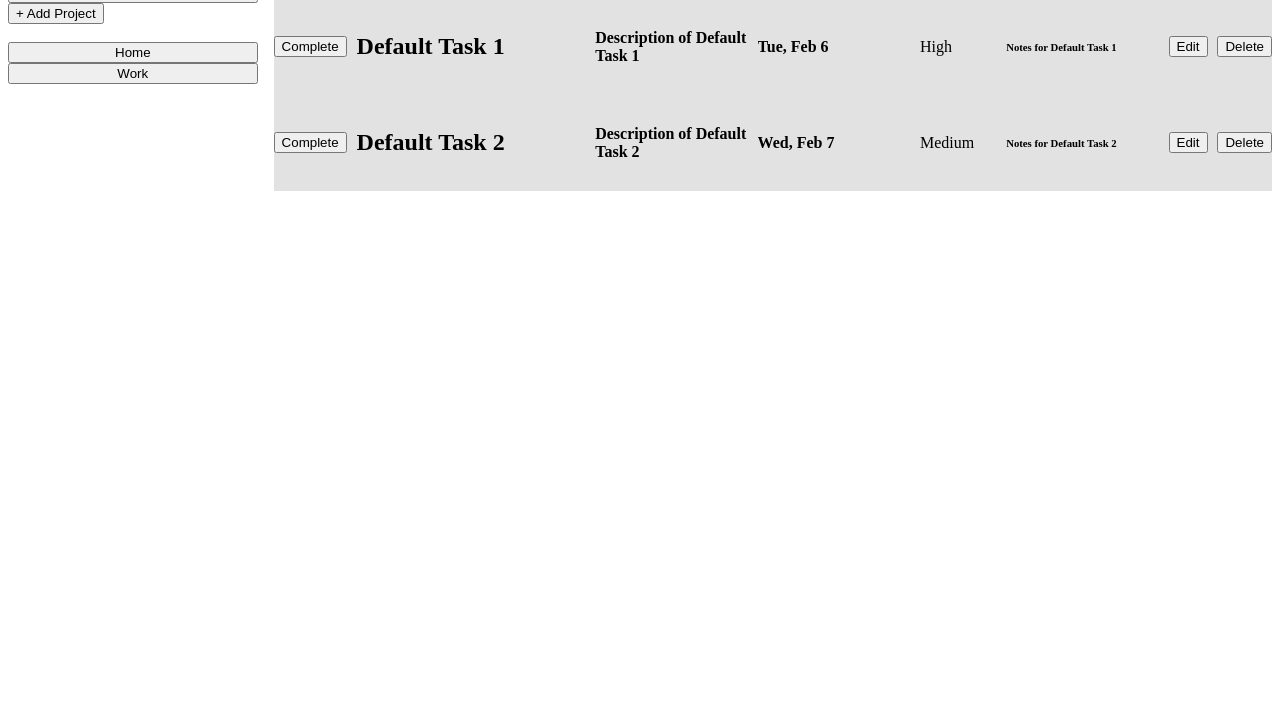
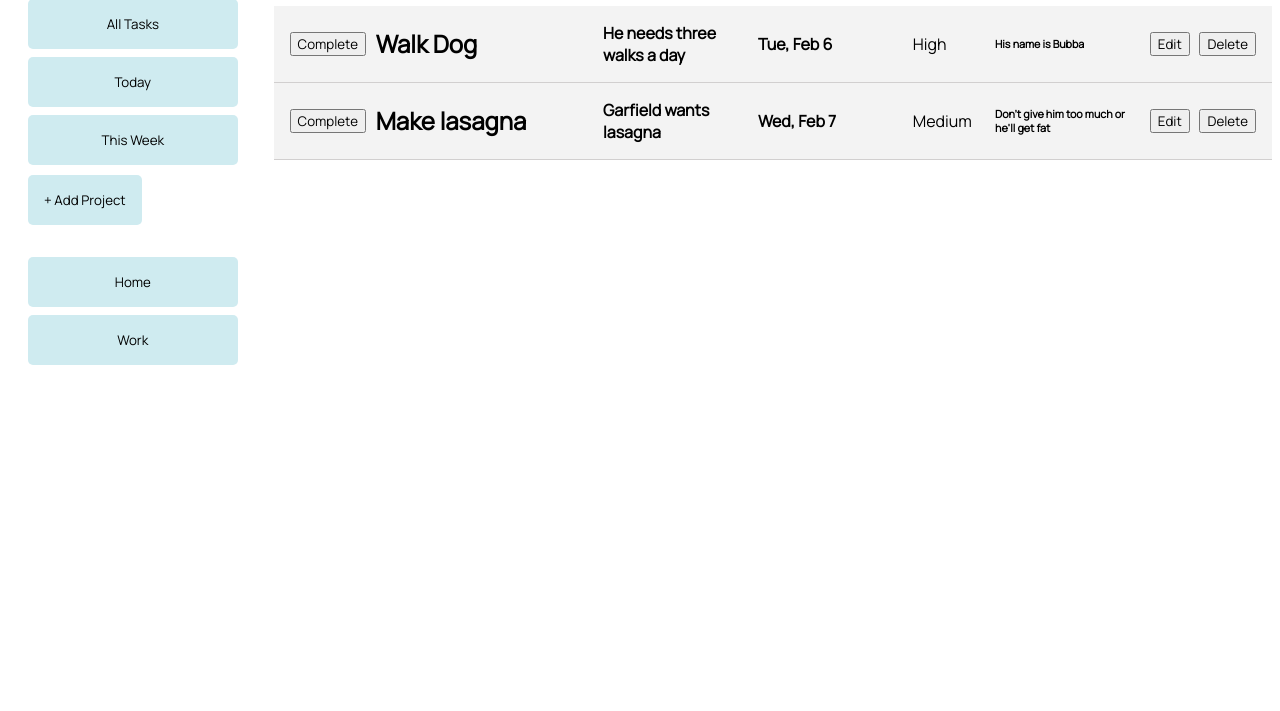
Before and after one commit to Decoldest/to-do-list, a website built with webpack: page dist/index.html in a window 1280 px wide. Shown: the part 89-800 px from the top of the page. Built offline with nearby package versions, Linux system fonts and the light colour scheme.

Commit message:
Add styling

```diff
--- a/src/projects.js
+++ b/src/projects.js
@@ -59,56 +59,40 @@ export function createNewProject(name) {
   }
 }
 
+// Function to add default tasks if they haven't been added already
+// Function to add default tasks if they don't exist
 function addDefaultTasks() {
   const defaultTasks = [
     {
-      title: 'Default Task 1',
-      description: 'Description of Default Task 1',
+      title: 'Walk Dog',
+      description: 'He needs three walks a day',
       dueDate: '2024-02-06',
       priority: 'High',
-      notes: 'Notes for Default Task 1',
+      notes: 'His name is Bubba',
       completed: 'no',
       project: 'Default Project'
     },
     {
-      title: 'Default Task 2',
-      description: 'Description of Default Task 2',
+      title: 'Make lasagna',
+      description: 'Garfield wants lasagna',
       dueDate: '2024-02-07',
       priority: 'Medium',
-      notes: 'Notes for Default Task 2',
-      completed: 'no',
-      project: 'Default Project'
-    },
-    {
-      title: 'Default Task 5',
-      description: 'Description of Default Task 2',
-      dueDate: '2024-02-07',
-      priority: 'Medium',
-      notes: 'Notes for Default Task 2',
-      completed: 'no',
-      project: 'Default Project'
-    },
-    {
-      title: 'Default Task 6',
-      description: 'Description of Default Task 2',
-      dueDate: '2024-02-07',
-      priority: 'Medium',
-      notes: 'Notes for Default Task 2',
+      notes: 'Don\'t give him too much or he\'ll get fat',
       completed: 'no',
       project: 'Default Project'
     }
   ];
 
-  addToProjects(defaultTasks[0], 'Default Project');
-  addToProjects(defaultTasks[1], 'Default Project');
+  const projects = getProjects();
+  const defaultProjectTasks = projects['Default Project'];
+
+  if (!defaultProjectTasks || defaultProjectTasks.length === 0) {
+    addToProjects(defaultTasks[0], 'Default Project');
+    addToProjects(defaultTasks[1], 'Default Project');
+  }
 }
 
-function initializeDefaults() {
-  if (!localStorage.getItem('defaultsAdded')) {
-    addDefaultTasks();
-    localStorage.setItem('defaultsAdded', 'true');
-  }
-}
-initializeDefaults();
+addDefaultTasks();
+
 
 export { addToProjects, getProjects, removeTaskFromProjects, getAllTasks, upDateComplete };
```
Also changed, not shown: dist/index.html, dist/main.js, dist/style.css.
